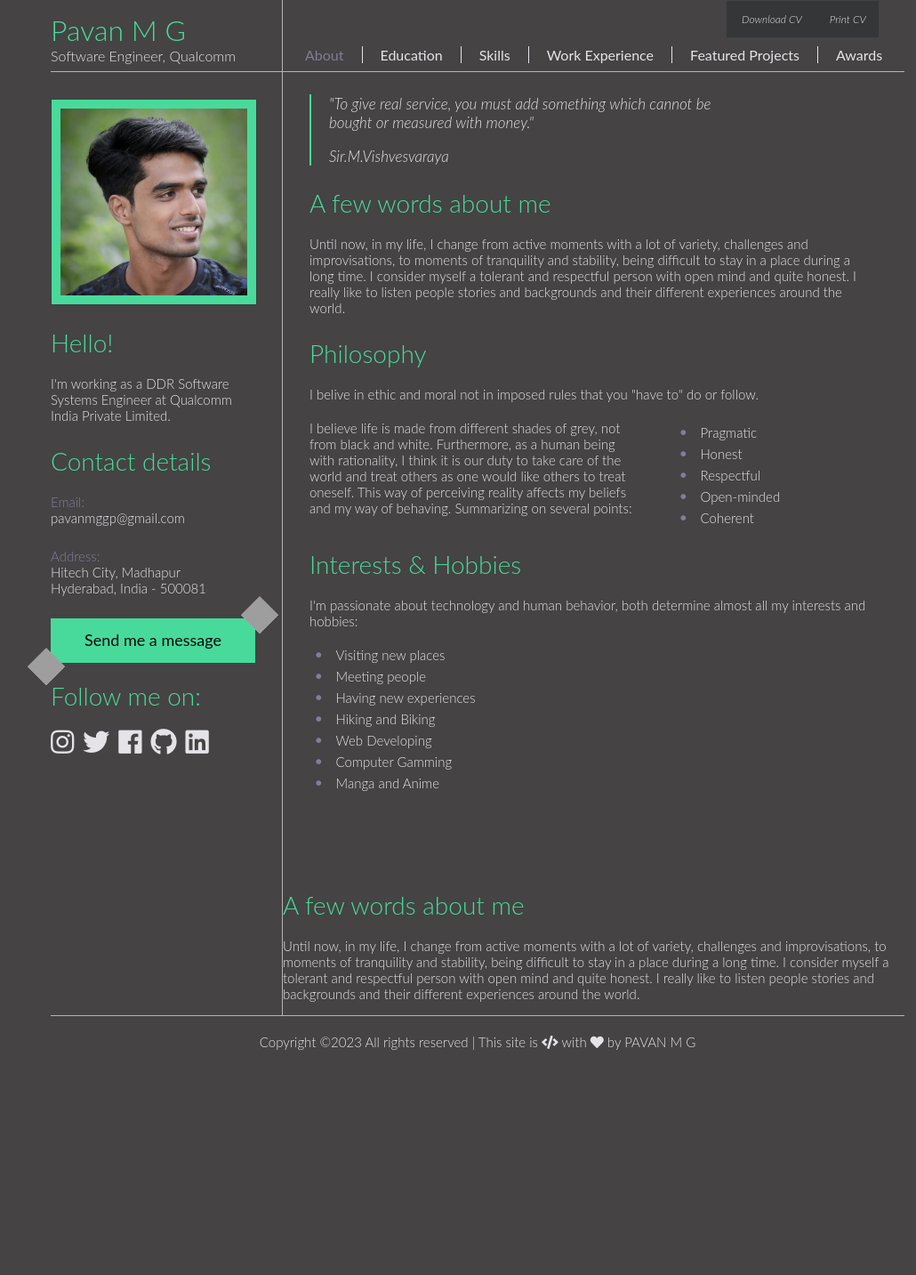
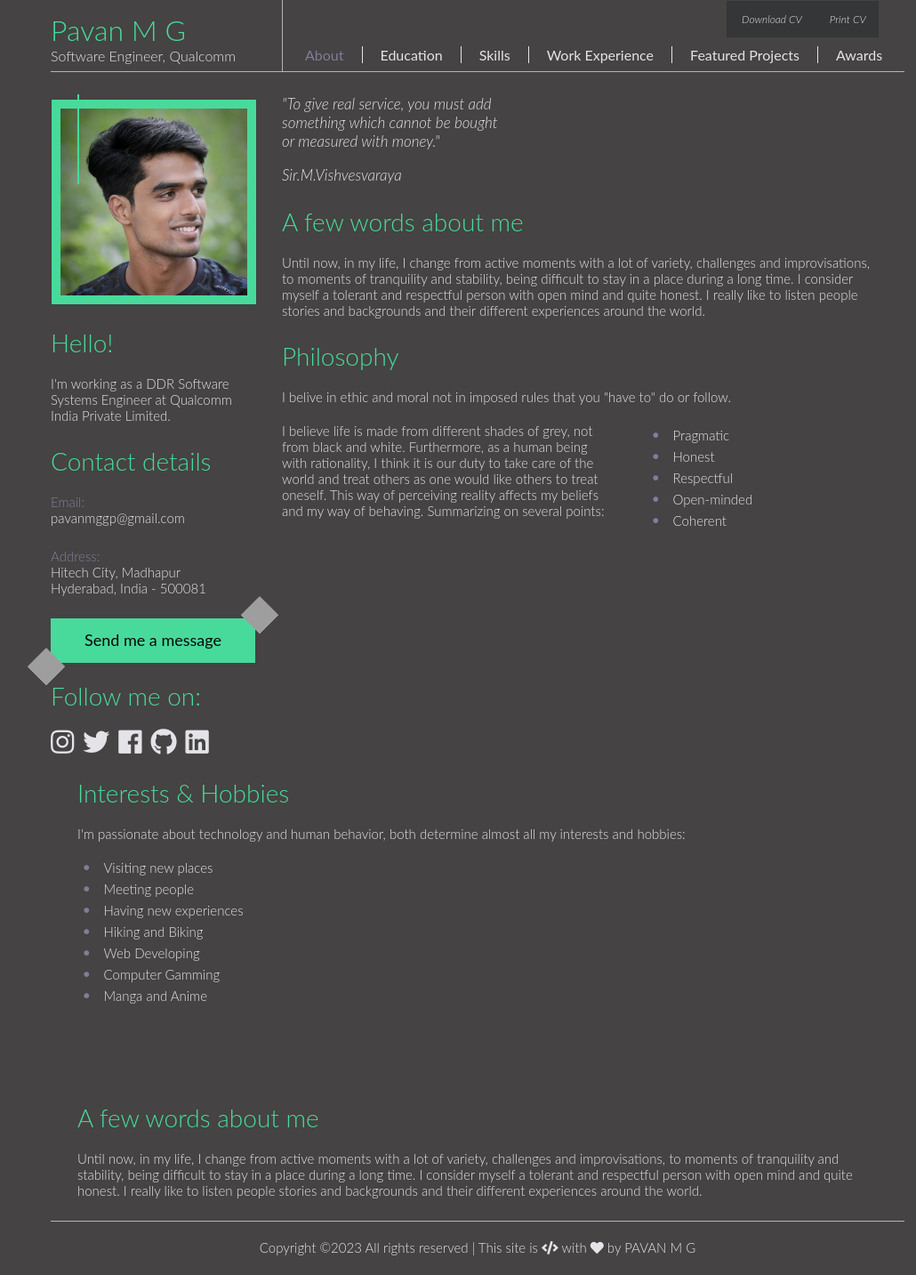
Before and after one commit to pavan-mg/pavan-mg.github.io, a Jekyll site: the page built from index.html, in a window 1280 px wide. Shown: the whole page at 89% size, without its empty margins (103-1133 px from the left). Built offline with Jekyll 4.4.1, drawn with Linux system fonts in a browser that asks for light colours; before the commit the page ends 1202 px from its top, so only the background shows below that.

Commit message:
Update default.html

```diff
--- a/_layouts/default.html
+++ b/_layouts/default.html
@@ -66,7 +66,7 @@
         </div>
       </div>
       <!-- PROFILE CONTENT -->
-      <div id="content_container">
+      <div id="about">
         <div class="block">
           <blockquote class="profile_quote">
             <p>"To give real service, you must add something which cannot be bought or measured with money."</p>
@@ -107,8 +107,10 @@
           </ul>
         </div>
         <div id="Education">
-          <h2>A few words about me</h2>
-          <p>Until now, in my life, I change from active moments with a lot of variety, challenges and improvisations, to moments of tranquility and stability, being difficult to stay in a place during a long time. I consider myself a tolerant and respectful person with open mind and quite honest. I really like to listen people stories and backgrounds and their different experiences around the world.</p>
+          <div class="block">
+            <h2>A few words about me</h2>
+            <p>Until now, in my life, I change from active moments with a lot of variety, challenges and improvisations, to moments of tranquility and stability, being difficult to stay in a place during a long time. I consider myself a tolerant and respectful person with open mind and quite honest. I really like to listen people stories and backgrounds and their different experiences around the world.</p>
+          </div>
         </div>
       </div>
       <div class="clear"></div>
```
